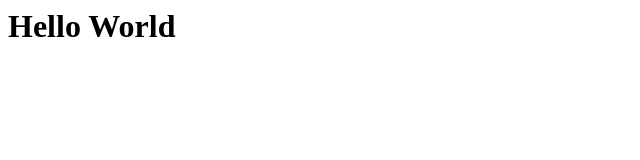
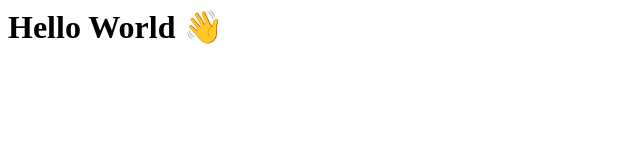
Before and after one commit to tykfyr/tykfyr, a plain HTML site: page index.html in a window 1280 px wide. Shown: the whole page, without its empty margins (0-640 px from the left). Drawn offline with Linux system fonts and the light colour scheme.

Commit message:
Update index.html

```diff
--- a/index.html
+++ b/index.html
@@ -1 +1 @@
-<h1>Hello World</h1>
+<h1>Hello World 👋</h1>
```
